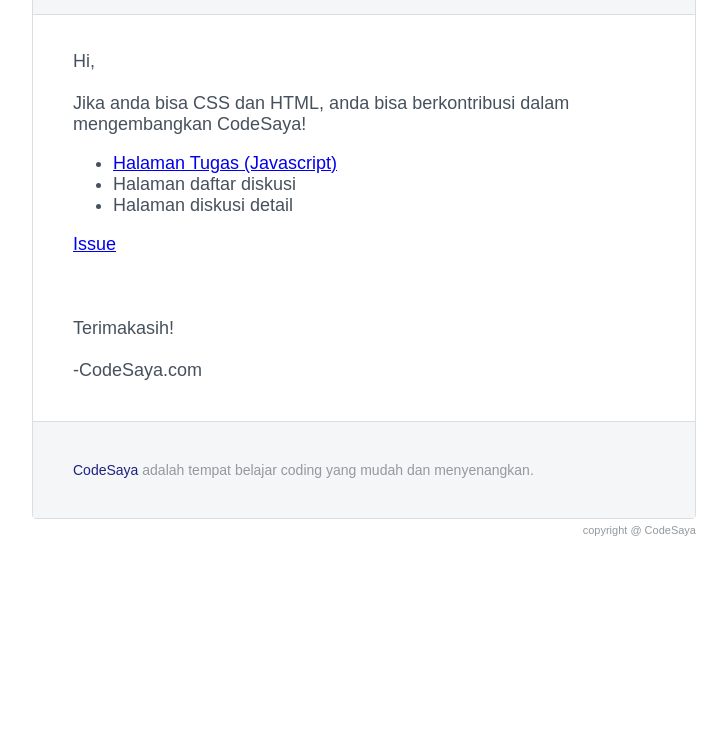
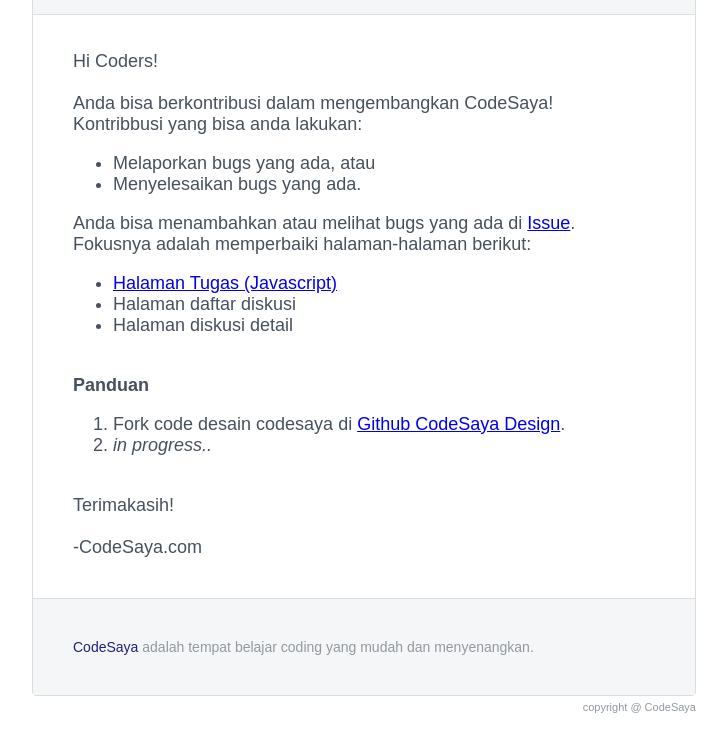
Before and after one commit to ganiszulfa/codesaya-design, a plain HTML site: page index.html in a window 1280 px wide. Shown: the part 102-839 px from the top of the page, without its empty margins (276-1003 px from the left). Before the commit the page ends 800 px from the top, so only its background shows below. Drawn offline with Linux system fonts and the light colour scheme.

Commit message:
Update index.html

```diff
--- a/index.html
+++ b/index.html
@@ -16,18 +16,32 @@
                         </td>
                 </tr>
                 <tr><td style="padding:36px 40px 40px 40px;font-size:18px;color:#47515d;border-bottom:1px solid #dadedf;font-family:Arial,Verdana,sans-serif;text-align:left">
-                                Hi,<br><br>
+                                Hi Coders!<br><br>
 
-                                Jika anda bisa CSS dan HTML, anda bisa berkontribusi dalam mengembangkan CodeSaya!
-
+                                Anda bisa berkontribusi dalam mengembangkan CodeSaya!
+                                <br/>
+                                Kontribbusi yang bisa anda lakukan:
+                                <br/>
+                                <ul>
+                                  <li>Melaporkan bugs yang ada, atau</li>
+                                  <li>Menyelesaikan bugs yang ada.</li>
+                                </ul>
+                                Anda bisa menambahkan atau melihat bugs yang ada di
+                                <a href="https://github.com/ganiszulfa/codesaya-design/issues">Issue</a>.
+                                <br/>
+                                Fokusnya adalah memperbaiki halaman-halaman berikut:
                                 <ul>
                                   <li><a href="https://github.com/ganiszulfa/codesaya-design/task_javascript.html">Halaman Tugas (Javascript)</a></li>
                                   <li>Halaman daftar diskusi</li>
                                   <li>Halaman diskusi detail</li>
                                 </ul>
-                                <a href="https://github.com/ganiszulfa/codesaya-design/issues">Issue</a>
-                                <br><br>
-                                <br><br>
+                                <br/>
+                                <b>Panduan</b>
+                                <ol>
+                                  <li>Fork code desain codesaya di <a href="https://github.com/ganiszulfa/codesaya-design">Github CodeSaya Design</a>.</li>
+                                  <li><i>in progress..</i></li>
+                                </ol>
+                                <br/>
                                 Terimakasih!
                                 <br><br>
                                 -CodeSaya.com
```
